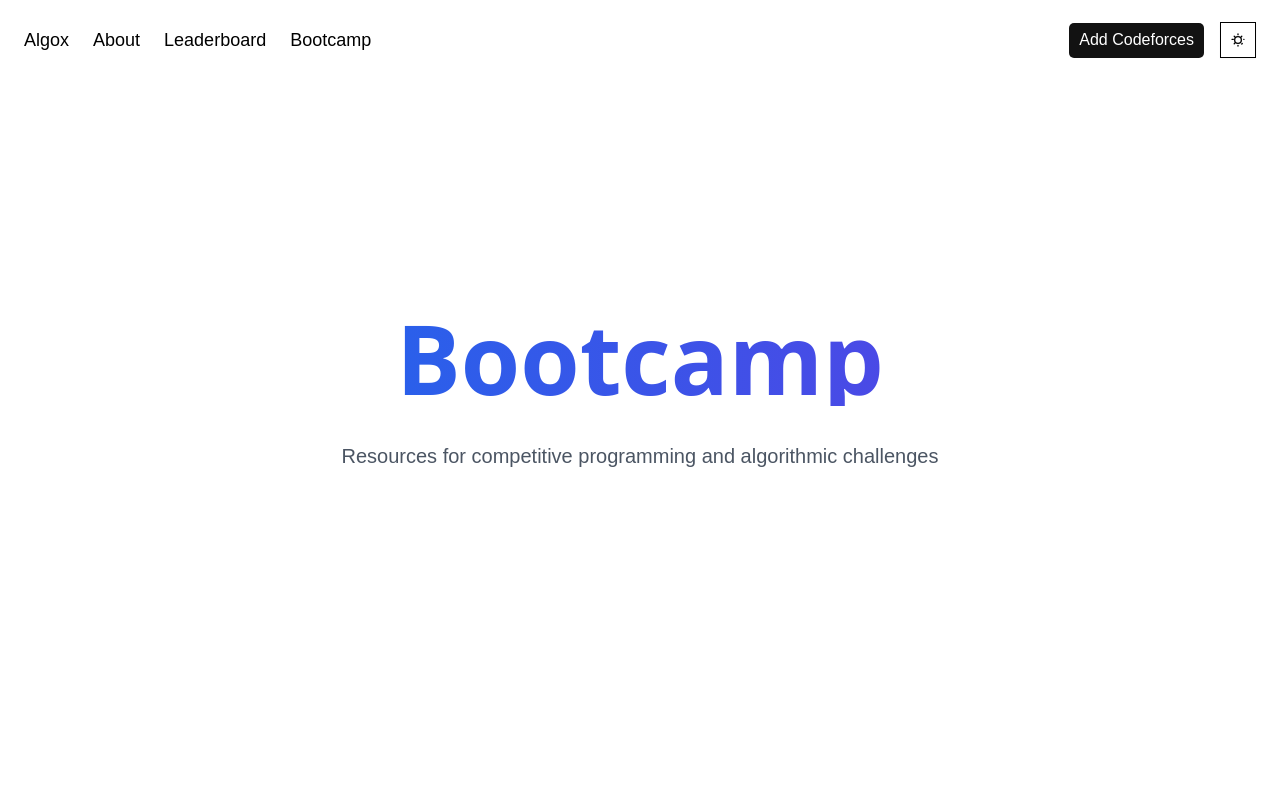
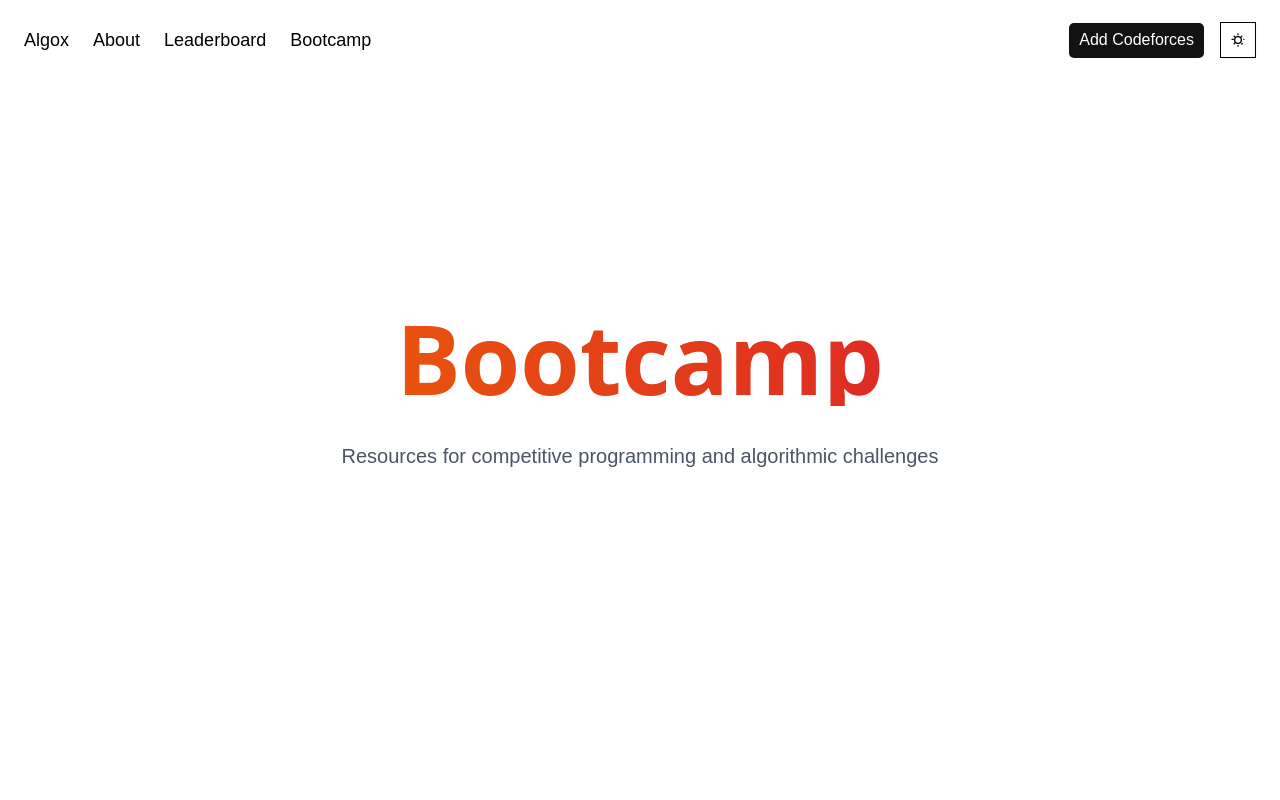
Before and after one commit to Darelife/AlgoXXX, a Next.js app in the folder frontEnd/: page /bootcamp in a window 1280 px wide. Shown: the top 800 px of the page. Built offline with nearby package versions, Linux system fonts and the light colour scheme.

Commit message:
Changed the bootcamp header colour

```diff
--- a/frontEnd/src/app/bootcamp/page.tsx
+++ b/frontEnd/src/app/bootcamp/page.tsx
@@ -129,7 +129,7 @@ export default function Home() {
   style={{ transform: `translate(${transform.x}px, ${transform.y}px)` }}
 >
   <div className="text-center">
-    <h1 className="md:text-8xl text-5xl font-sans font-black bg-clip-text text-transparent bg-gradient-to-r from-blue-600 to-indigo-600 dark:from-blue-400 dark:to-indigo-400 mt-[-10rem]">
+    <h1 className="md:text-8xl text-5xl font-sans font-black bg-clip-text text-transparent  bg-gradient-to-r from-orange-600 to-red-600 dark:from-orange-400 dark:to-red-400  mt-[-10rem]">
       Bootcamp
     </h1>
     <p className="mt-4 text-xl text-gray-600 dark:text-gray-300 max-w-2xl mx-auto p-5">
```
